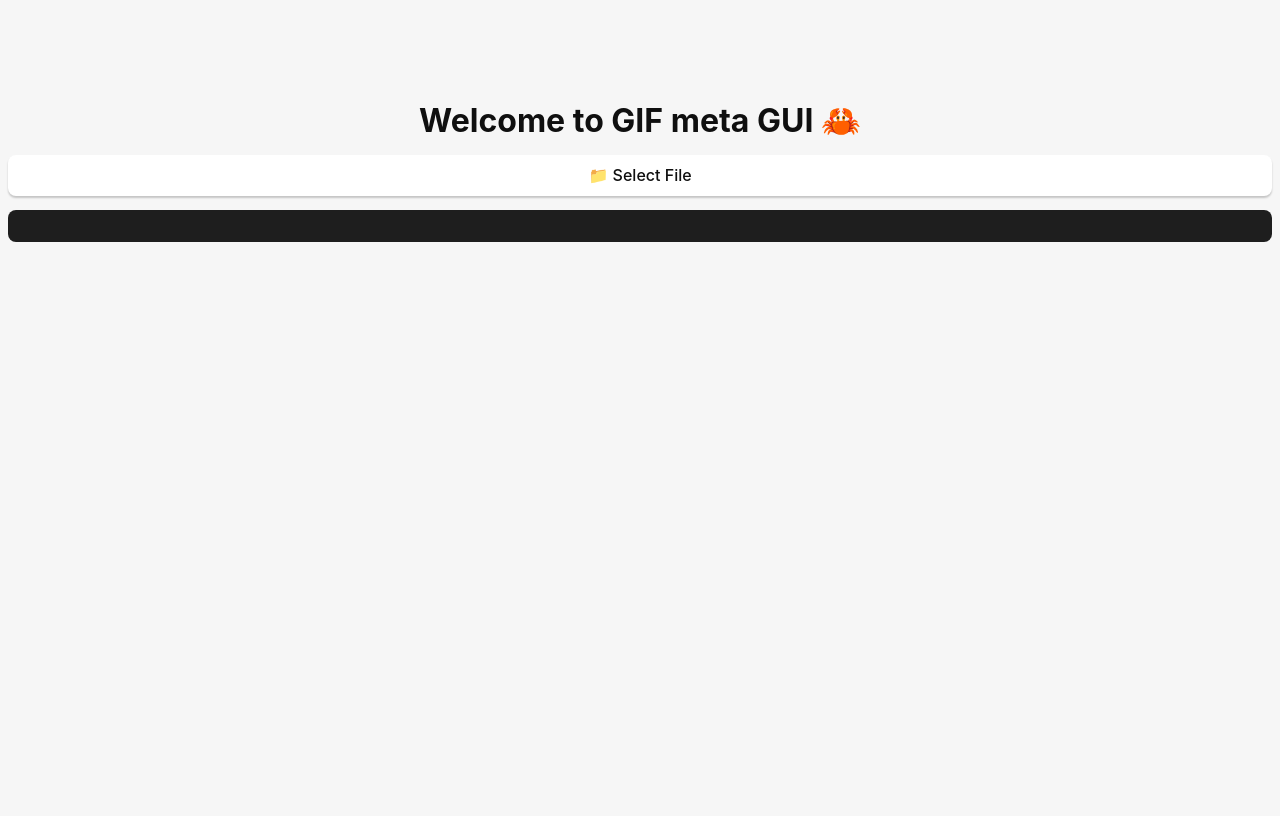
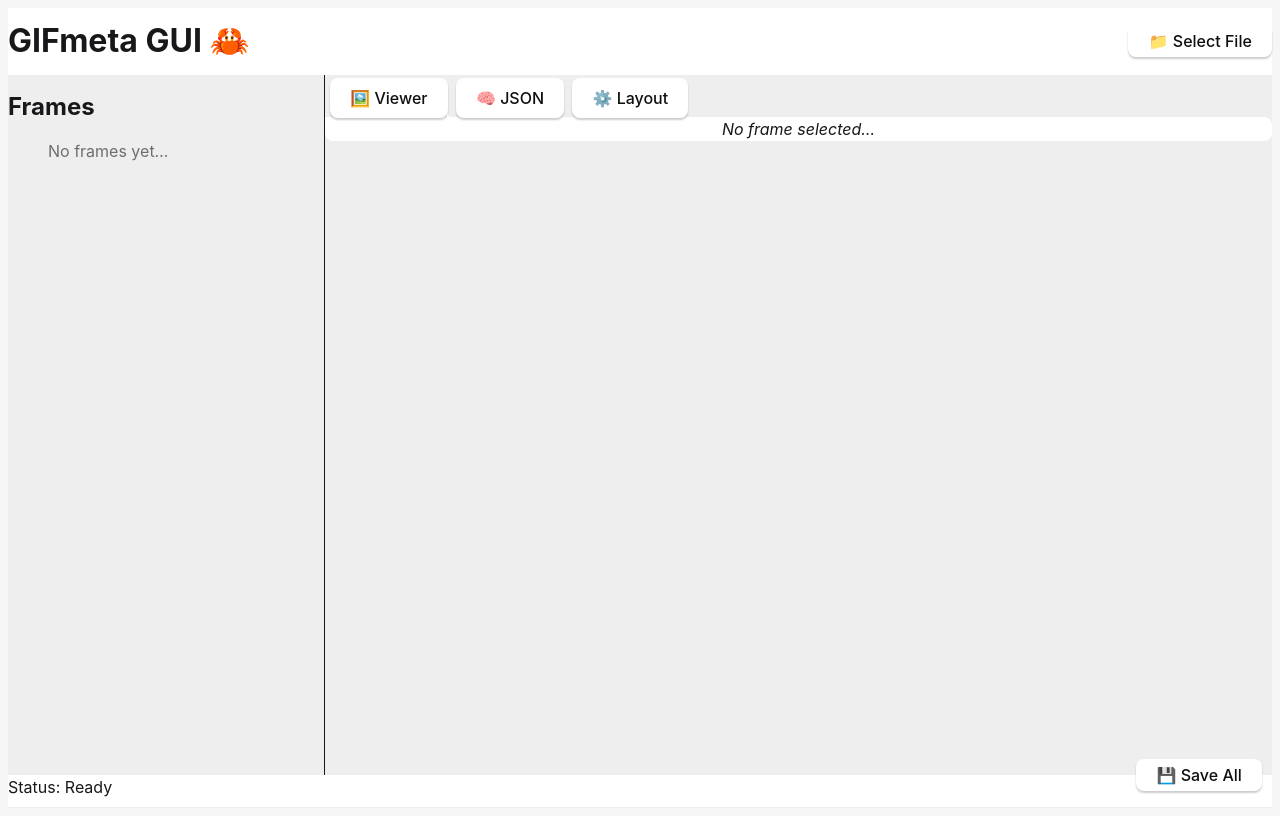
Before and after one commit to madspaaskesen/gifmeta-gui, a React (Vite) app: page / in a window 1280 px wide. Built offline with nearby package versions, Linux system fonts and the light colour scheme.

Commit message:
🧱 Working on layout.

```diff
--- a/index.html
+++ b/index.html
@@ -1,5 +1,5 @@
 <!doctype html>
-<html lang="en">
+<html lang="en" data-theme="light">
   <head>
     <meta charset="UTF-8" />
     <link rel="icon" type="image/svg+xml" href="/vite.svg" />
@@ -7,8 +7,8 @@
     <title>Tauri + React</title>
   </head>
 
-  <body>
-    <div id="root"></div>
+  <body class="h-screen overflow-hidden m-0 p-0">
+    <div id="root" class="h-full"></div>
     <script type="module" src="/src/main.jsx"></script>
   </body>
 </html>
--- /dev/null
+++ b/postcss.config.cjs
@@ -0,0 +1,4 @@
+// postcss.config.cjs
+module.exports = {
+  plugins: [require('@tailwindcss/postcss')()],
+}
--- a/src/GifMetaApp.css
+++ b/src/GifMetaApp.css
@@ -1,10 +1,21 @@
-.logo.vite:hover {
-  filter: drop-shadow(0 0 2em #747bff);
+@tailwind base;
+@tailwind components;
+@tailwind utilities;
+@plugin "daisyui" {
+  themes: light --default, dark --prefersdark, cupcake;
+}
+/*
+@import "tailwindcss";
+@plugin "daisyui" {
+  themes: light --default, dark --prefer-dark-mode, cupcake;
 }
 
-.logo.react:hover {
-  filter: drop-shadow(0 0 2em #61dafb);
-}
+@tailwind base;
+@tailwind components;
+@tailwind utilities;
+*/
+
+
 :root {
   font-family: Inter, Avenir, Helvetica, Arial, sans-serif;
   font-size: 16px;
@@ -19,31 +30,6 @@
   -webkit-font-smoothing: antialiased;
   -moz-osx-font-smoothing: grayscale;
   -webkit-text-size-adjust: 100%;
-}
-
-.container {
-  margin: 0;
-  padding-top: 10vh;
-  display: flex;
-  flex-direction: column;
-  justify-content: center;
-  text-align: center;
-}
-
-.logo {
-  height: 6em;
-  padding: 1.5em;
-  will-change: filter;
-  transition: 0.75s;
-}
-
-.logo.tauri:hover {
-  filter: drop-shadow(0 0 2em #24c8db);
-}
-
-.row {
-  display: flex;
-  justify-content: center;
 }
 
 a {
@@ -91,10 +77,6 @@ button {
   outline: none;
 }
 
-#greet-input {
-  margin-right: 5px;
-}
-
 @media (prefers-color-scheme: dark) {
   :root {
     color: #f6f6f6;
--- a/src/GifMetaApp.jsx
+++ b/src/GifMetaApp.jsx
@@ -1,63 +1,103 @@
 import { useState } from "react";
 import { invoke } from "@tauri-apps/api/core";
-//import { open } from '@tauri-apps/api/dialog';
 import { open } from '@tauri-apps/plugin-dialog';
+import FrameViewer from "./components/FrameViewer";
 import "./GifMetaApp.css";
 
 function GifMetaApp() {
-  const [greetMsg, setGreetMsg] = useState("");
-  const [name, setName] = useState("");
   const [metadata, setMetadata] = useState(null);
+  const [status, setStatus]   = useState("Ready");
+  const [activeTab, setActiveTab] = useState("viewer");
+  const [selectedFrame, setSelectedFrame] = useState(null);
 
-  async function greet() {
-    // Learn more about Tauri commands at https://tauri.app/develop/calling-rust/
-    setGreetMsg(await invoke("greet", { name }));
-  }
+  const handleSelect = async () => {
+    const path = await open({
+      filters: [{ name: "GIFs", extensions: ["gif"] }],
+    });
+    if (!path) return;
 
-  async function selectFile() {
-    console.log('window.__TAURI__.dialog', window.__TAURI__.dialog)
-    const selected = await open({
-      filters: [{ name: "GIFs", extensions: ["gif"] }]
-    });
+    setStatus("Loading…");
+    try {
+      const meta = await invoke("get_info", { path });
+      setMetadata(meta);
+      setStatus("Loaded metadata ✔");
+    } catch (err) {
+      console.error(err);
+      setStatus("Error reading GIF");
+    }
+  };
 
-    if (selected) {
-      console.log("Selected file:", selected);
-      // invoke your Rust command here
-      const meta = await invoke("get_info", { path: selected });
-      console.log(meta)
-      setMetadata(meta)
-    }
+  function setTheme(theme) {
+    document.querySelector('html').setAttribute('data-theme', theme)
   }
 
   return (
-    <main className="container">
-      <h1>Welcome to GIF meta GUI 🦀</h1>
+    <div className="flex flex-col h-screen text-base-content bg-base-300">
 
-      <button onClick={selectFile} className="btn">📁 Select File</button>
+      <header className="sticky top-0 z-10 bg-base-100 shadow p-2 flex justify-between items-center">
+        <h1 className="text-xl font-bold">GIFmeta GUI 🦀</h1>
+        <button onClick={handleSelect} className="btn btn-primary btn-sm">
+          📁 Select File
+        </button>
+      </header>
 
-      <pre className="pretty-json">
-        {JSON.stringify(metadata, (key, value) => (value === null ? undefined : value), 2)}
-      </pre>
+      <main className="flex h-[calc(100vh-100px)]">
+        {/* Left column – thumbnails */}
+        <div className="w-1/4 border-r overflow-y-auto p-2">
+          <h2 className="text-sm font-semibold mb-2">Frames</h2>
+          <ul className="space-y-2">
+            {metadata?.frames?.map((f) => (
+              <li
+                key={f.index}
+                className="bg-base-300 rounded p-2 text-center text-xs"
+              >
+                🖼️ Frame {f.index}
+              </li>
+            ))}
+            {!metadata && (
+              <p className="text-xs opacity-60">No frames yet…</p>
+            )}
+          </ul>
+        </div>
 
+        {/* Right Panel */}
+        <div className="flex-1 overflow-y-auto p-4">
+          <div className="tabs tabs-lift">
+            <input type="radio" name="my_tabs_3" className="tab" aria-label="🖼️ Viewer" defaultChecked />
+            <div className="tab-content bg-base-100 border-base-300 p-6">
+              <FrameViewer frame={selectedFrame} />
+            </div>
 
-      {/*
-      <form
-        className="row"
-        onSubmit={(e) => {
-          e.preventDefault();
-          greet();
-        }}
-      >
-        <input
-          id="greet-input"
-          onChange={(e) => setName(e.currentTarget.value)}
-          placeholder="Enter a name..."
-        />
-        <button type="submit">Greet</button>
-      </form>
-      <p>{greetMsg}</p>
-      */}
-    </main>
+            <input type="radio" name="my_tabs_3" className="tab" aria-label="🧠 JSON" />
+            <div className="tab-content bg-base-100 border-base-300 p-6">
+              {metadata ? (
+                <pre className="bg-base-300 p-4 rounded-box text-green-300 text-xs overflow-auto">
+                  {JSON.stringify(
+                    metadata,
+                    (k, v) => (v === null ? undefined : v),
+                    2
+                  )}
+                </pre>
+              ) : (
+                <p className="opacity-60">Select a GIF to view metadata…</p>
+              )}
+            </div>
+
+            <input type="radio" name="my_tabs_3" className="tab" aria-label="⚙️ Layout" />
+            <div className="tab-content bg-base-100 border-base-300 p-6">
+              <button className="btn btn-primary block" onClick={()=>{setTheme('light')}}>Light theme</button>
+              <button className="btn btn-primary block" onClick={()=>{setTheme('cupcake')}}>Cupcake theme</button>
+              <button className="btn btn-primary block" onClick={()=>{setTheme('dark')}}>Dark theme</button>
+            </div>
+          </div>
+        </div>
+      </main>
+
+      <footer className="sticky bottom-0 z-10 bg-base-100 shadow p-2 flex justify-between text-sm">
+        <span>Status: {status}</span>
+        <button className="btn btn-accent btn-sm relative top-[-16px] left-[-10px]">💾 Save All</button>
+      </footer>
+    </div>
   );
 }
 
--- /dev/null
+++ b/src/components/FrameViewer.jsx
@@ -0,0 +1,30 @@
+// src/components/FrameViewer.jsx
+import React from "react";
+
+export default function FrameViewer({ frame }) {
+  if (!frame) {
+    return (
+      <div className="text-center text-gray-400 italic p-4">
+        No frame selected…
+      </div>
+    );
+  }
+
+  return (
+    <div className="flex flex-col items-center gap-2">
+      <h2 className="text-lg font-bold">🖼️ Frame {frame.index}</h2>
+
+      {frame.imageData ? (
+        <img
+          src={frame.imageData}
+          alt={`Frame ${frame.index}`}
+          className="rounded shadow max-h-64 object-contain"
+        />
+      ) : (
+        <div className="w-full h-64 bg-gray-700 flex items-center justify-center text-white rounded">
+          No image data
+        </div>
+      )}
+    </div>
+  );
+}
--- /dev/null
+++ b/tailwind.config.js
@@ -0,0 +1,27 @@
+// tailwind.config.js
+module.exports = {
+  content: [
+    "./index.html",
+    "./src/**/*.{js,ts,jsx,tsx}",
+  ],
+  theme: {
+    extend: {},
+  },
+  plugins: [require('daisyui')],
+  daisyui: {
+    themes: [
+      {
+        light: {
+          ...require("daisyui/src/colors/themes")["[data-theme=light]"],
+        },
+        dark: {
+          ...require("daisyui/src/colors/themes")["[data-theme=dark]"],
+        },
+        cupcake: {
+          ...require("daisyui/src/colors/themes")["[data-theme=cupcake]"],
+        },
+      },
+    ],
+    darkTheme: "dark", // optional: sets default dark theme when OS is dark
+  },
+}
```
Also changed, not shown: package.json (+11 -1 lines), 2 other files (tests, documents, lock files or other folders).
